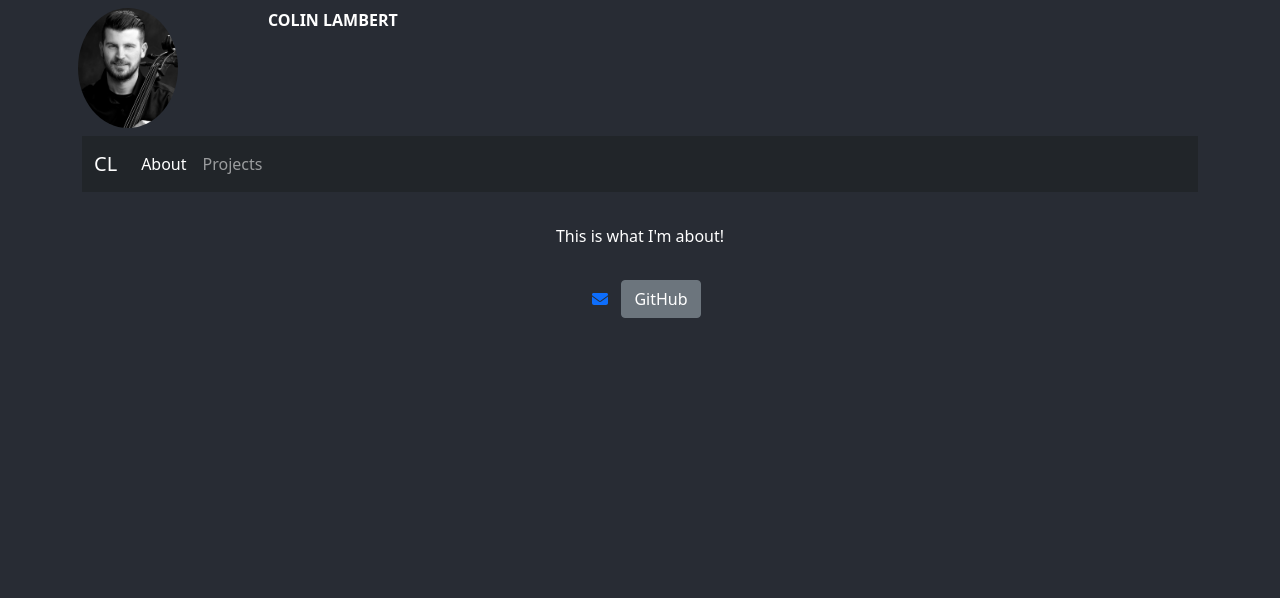
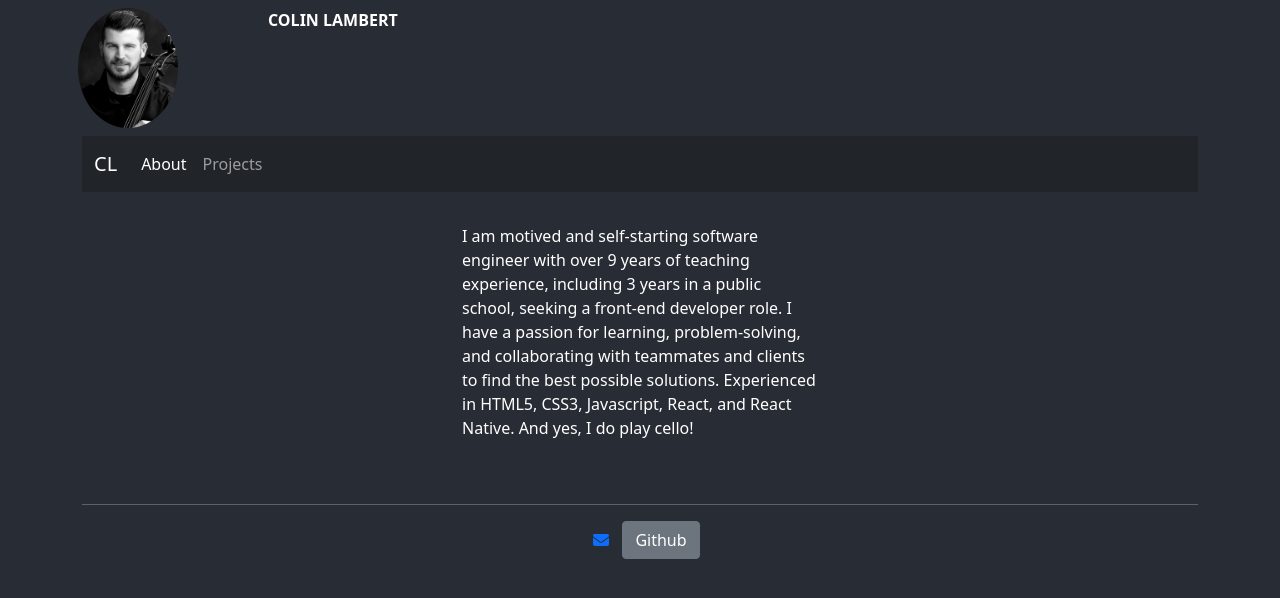
Before and after one commit to Colin-Lambert/portfolio2, a React (Create React App) app: page /about in a window 1280 px wide. Shown: the top 598 px of the page. Built offline with nearby package versions, Linux system fonts and the light colour scheme.

Commit message:
About spacing

```diff
--- a/src/App.css
+++ b/src/App.css
@@ -36,6 +36,7 @@ html {
 
 .header-name {
   font-weight: 900;
+  padding-top: 50%;
 }
 
 /* .App-logo {
--- a/src/components/AboutComponent.js
+++ b/src/components/AboutComponent.js
@@ -5,7 +5,11 @@ const About = () => {
     return (
         <Container>
             <Row className='item-group' xyz='fade right-5'>
-                <Col className='xyz-in d-flex justify-content-center body-content'>This is what I'm about!</Col>
+                <Col className='d-md-block d-none' />
+                <Col className='xyz-in d-flex justify-content-center body-content'>
+                    <p className='about-me'>I am motived and self-starting software engineer with over 9 years of teaching experience, including 3 years in a public school, seeking a front-end developer role. I have a passion for learning, problem-solving, and collaborating with teammates and clients to find the best possible solutions. Experienced in HTML5, CSS3, Javascript, React, and React Native. And yes, I do play cello!</p>
+                </Col>
+                <Col className='d-md-block d-none' />
             </Row>
         </Container>
     );
--- a/src/components/FooterComponent.js
+++ b/src/components/FooterComponent.js
@@ -9,12 +9,20 @@ const Footer = () => {
             className="footer xyz-in"
             xyz='fade up-5'
         >
+            <hr />
             <Row className="item-group" xyz='delay-2.5 skew-left-2 fade-100% down-5 stagger-2'>
                 <Col className="d-flex justify-content-center">
                     <a role='button' className="xyz-in btn btn-link" href='mailto:colin.lambert.dev@gmail.com'>
                         <FontAwesomeIcon icon={faEnvelope} />
                     </a>
-                    <Button className="xyz-in" variant='outline-secondary' href='https://github.com/Colin-Lambert'>GitHub</Button>
+                    <Button
+                        className="xyz-in"
+                        variant='outline-secondary'
+                        href='https://github.com/Colin-Lambert'
+                        target='_blank'
+                    >
+                        Github
+                    </Button>
                 </Col>
             </Row>
         </Container>
--- a/src/components/NavListComponent.js
+++ b/src/components/NavListComponent.js
@@ -24,6 +24,7 @@ class NavList extends Component {
                 dark
                 sticky='top'
                 expand='md'
+                className='navigate-me'
             >
                 <NavbarBrand href='/'>
                     CL
```
